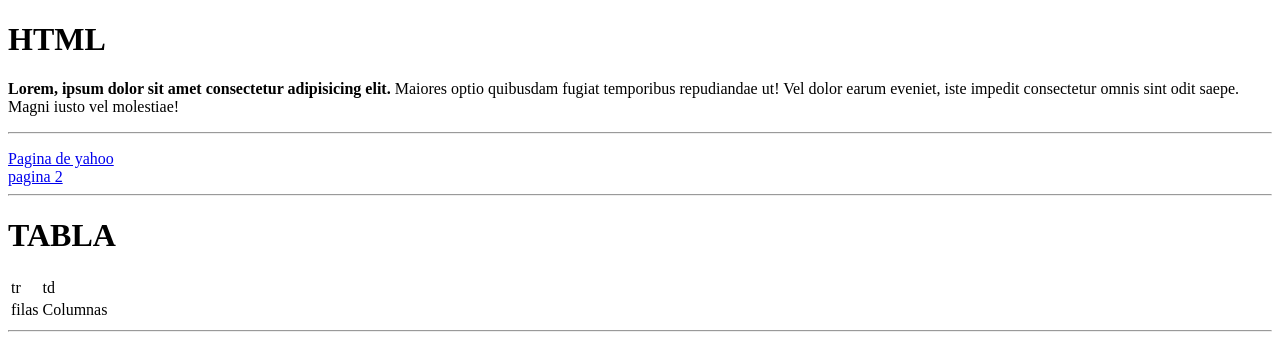
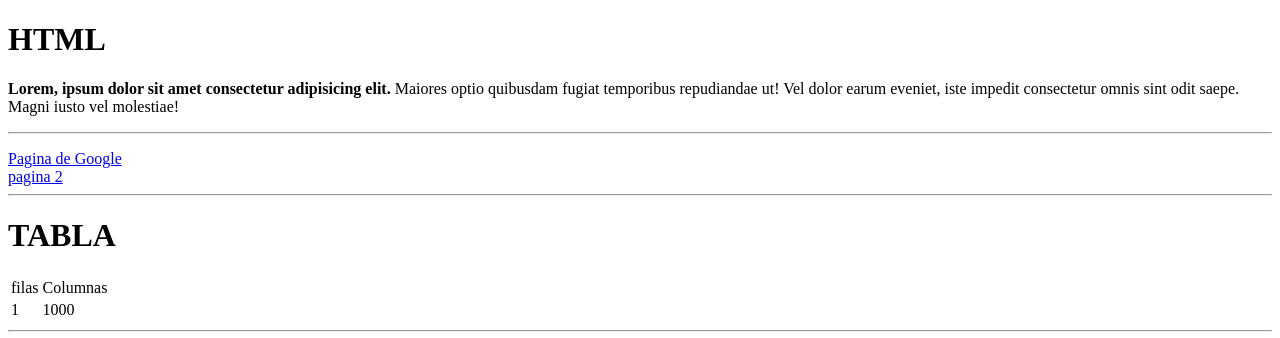
Before and after one commit to ronaldnino45/proyecto1-11_09_2021, a plain HTML site: page index.html in a window 1280 px wide. Shown: the top 338 px of the page. Drawn offline with Linux system fonts and the light colour scheme.

Commit message:
commit 6

```diff
--- a/index.html
+++ b/index.html
@@ -14,18 +14,18 @@
         <strong>Lorem, ipsum dolor sit amet consectetur adipisicing elit.</strong> Maiores optio quibusdam fugiat temporibus repudiandae ut! Vel dolor earum eveniet, iste impedit consectetur omnis sint odit saepe. Magni iusto vel molestiae!
     <hr>
     </p>
-    <a href="www.yahoo.com">Pagina de yahoo</a><br>
+    <a href="https://www.google.com">Pagina de Google</a><br>
     <a href="pagina2.html">pagina 2</a>
     <hr>
     <H1>TABLA</H1>
     <table>
         <tr>
-            <td>tr</td>
-            <td>td</td>
+            <td>filas</td>
+            <td>Columnas</td>
         </tr>
         <tr>
-            <td>filas</td>
-            <td>Columnas</td>
+            <td>1</td>
+            <td>1000</td>
         </tr>
     </table>
     <hr>
```
